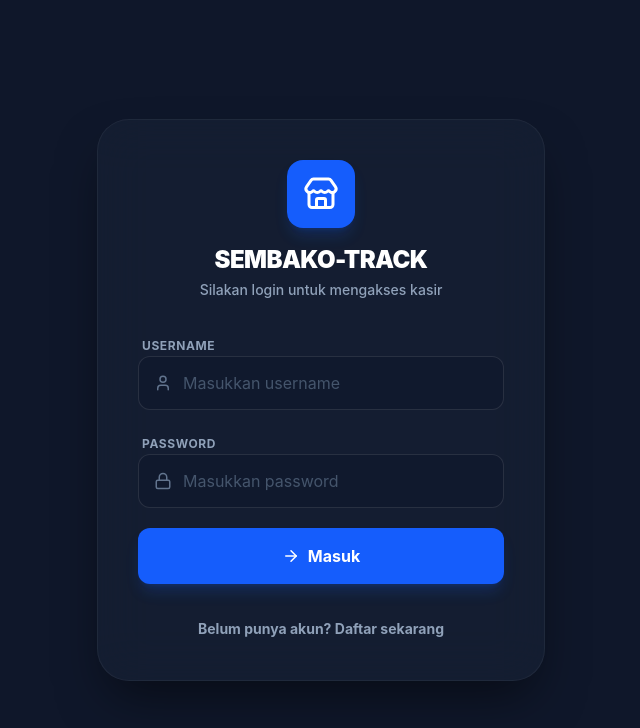
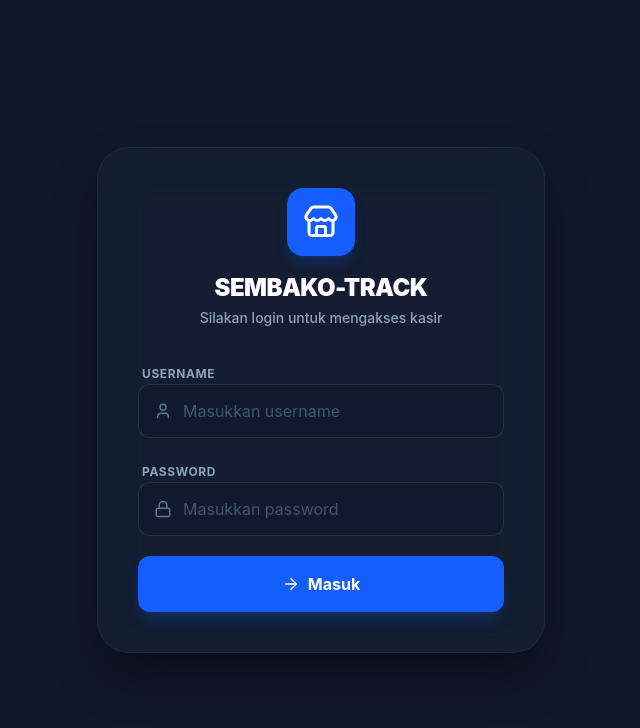
Before and after one commit to Amir-52/sembako-track-frontend, a React (Vite) app: page / in a window 1280 px wide. Shown: the top 728 px of the page, without its empty margins (319-959 px from the left). Built offline with nearby package versions, Linux system fonts and the light colour scheme.

Commit message:
security: menonaktifkan fitur registrasi publik

```diff
--- a/src/Login.jsx
+++ b/src/Login.jsx
@@ -100,8 +100,8 @@
             {loading ? 'Memproses...' : (isRegister ? <><UserPlus size={18}/> Buat Akun</> : <><ArrowRight size={18}/> Masuk</>)}
           </button>
         </form>
-
-        <div className="mt-8 text-center">
+          {/* Memberi komentar pada bagian toggle register di bawah ini */}
+        {/*<div className="mt-8 text-center">
           <button
             type="button"
             onClick={() => setIsRegister(!isRegister)}
@@ -109,7 +109,7 @@
           >
             {isRegister ? 'Sudah punya akun? Login di sini' : 'Belum punya akun? Daftar sekarang'}
           </button>
-        </div>
+        </div>*/}
       </div>
     </div>
   );
```
